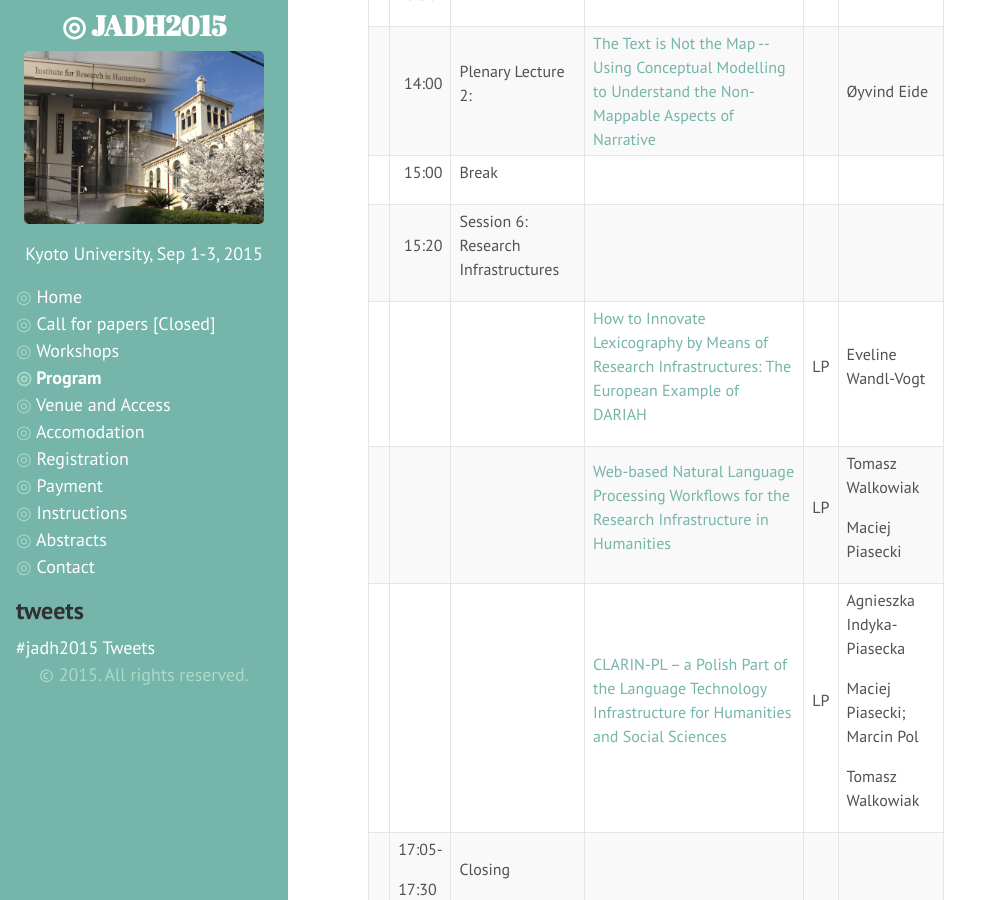
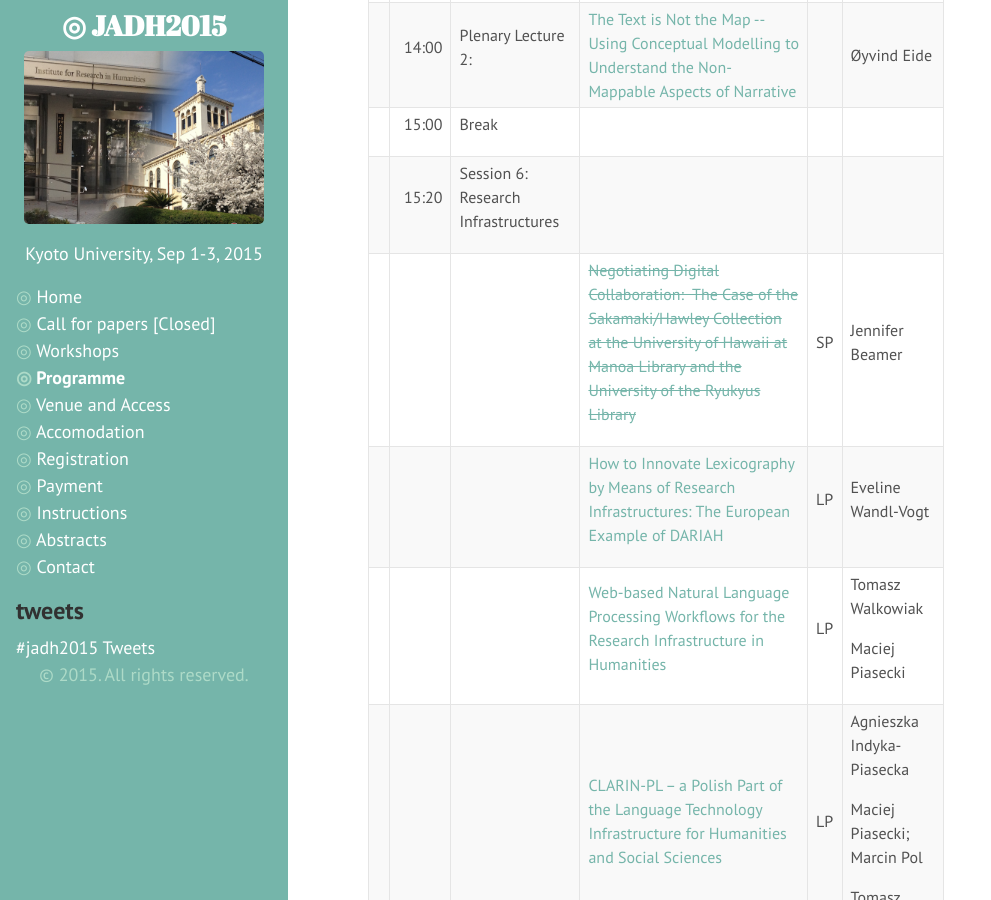
Before and after one commit to jadh2015/jadh2015.github.io, a Jekyll site: the page built from 20programme.md, in a window 1280 px wide and 900 px high, scrolled down 5366 px. Shown: the whole window, without its empty margins (0-991 px from the left). Built offline with Jekyll 4.4.1, drawn with Linux system fonts in a browser that asks for light colours; comment, search, counter and statistics services are not loaded.

Commit message:
used del tag for programme deletions.

```diff
--- a/20programme.md
+++ b/20programme.md
@@ -1,6 +1,6 @@
 ---
 layout: reg
-title: Program
+title: Programme
 permalink: /program/
 ---
 
@@ -285,6 +285,13 @@ Cultural Map for the Corporeal Language in the Modern Era</p>
 <p>Session 6: Research Infrastructures</p>
 </td><td style="text-align:left;" class="ce25"> </td><td style="text-align:left;" class="ce34"> </td><td style="text-align:left;" class="ce42"> </td></tr>
 <tr class="ro4"><td style="text-align:left;" class="ce4"> </td><td style="text-align:left;" class="ce14"> </td><td style="text-align:left;" class="ce19"> </td><td style="text-align:left;" class="ce27">
+<p><a class="P68" href="{{ site.baseurl }}/abstracts/#index.xml-body.1_div.26"><del>Negotiating Digital Collaboration:  The Case of the Sakamaki/Hawley Collection at the University of Hawaii at Manoa Library and the University of the Ryukyus Library</del></a></p>
+</td><td style="text-align:left;" class="ce37">
+<p>SP</p>
+</td><td style="text-align:left;" class="ce43">
+<p>Jennifer Beamer</p>
+</td></tr>
+<tr class="ro4"><td style="text-align:left;" class="ce4"> </td><td style="text-align:left;" class="ce14"> </td><td style="text-align:left;" class="ce19"> </td><td style="text-align:left;" class="ce27">
 <p><a class="P68" href="{{ site.baseurl }}/abstracts/#index.xml-body.1_div.27">How to Innovate Lexicography by Means of Research Infrastructures: The European Example of DARIAH</a></p>
 </td><td style="text-align:left;" class="ce37">
 <p>LP</p>
```
